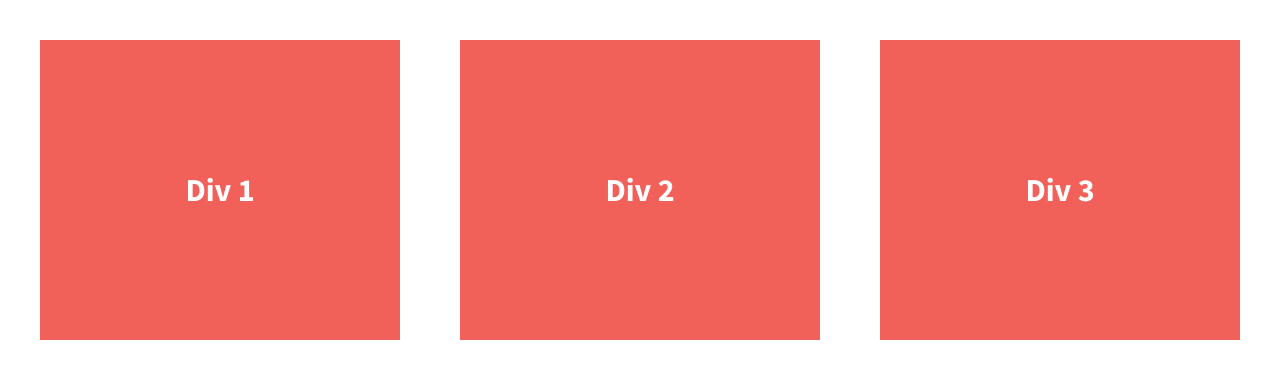
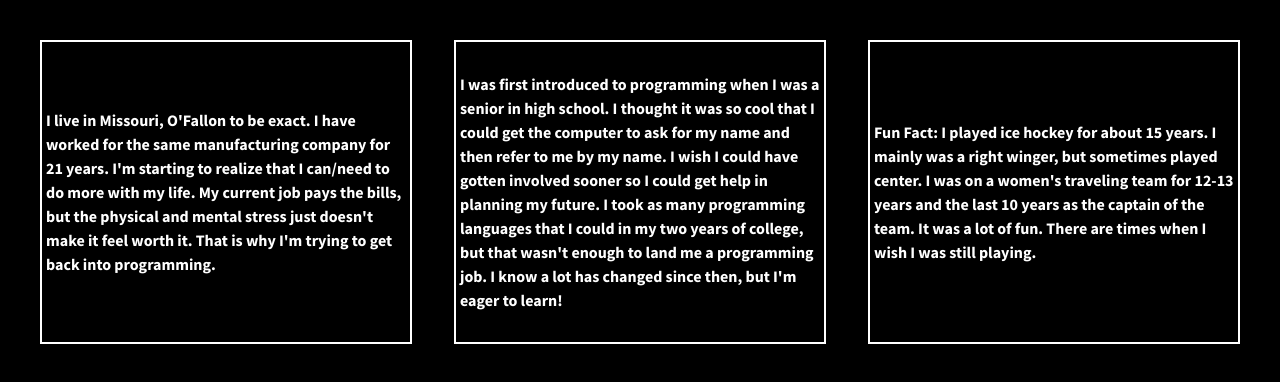
Before and after one commit to tnhn28/center-divs-flexbox, a plain HTML site: page index.html in a window 1280 px wide. Drawn offline with nearby package versions, Linux system fonts and the light colour scheme.

Commit message:
customized divs flexbox

```diff
--- a/css/main.css
+++ b/css/main.css
@@ -97,7 +97,7 @@ textarea {
 
 
 html {
-  background-color: #fff;
+  background-color: #000000;
   height: 100%;
 }
 
@@ -119,13 +119,15 @@ body {
   /*give the divs a width of 30%, add display:flex, set justify-content and align-items to center*/
   color: #fff;
   line-height: 1.5em;
-  font-size: 1.6em;
-  background-color: #f16059;
+  font-size: 0.8em;
+  border: 2px solid #fff;
   height: 300px;
   display: flex;
   width: 30%;
   justify-content: center;
   align-items: center;
+  padding-left: 4px;
+  padding-right: 4px;
 }
 
 
--- a/index.html
+++ b/index.html
@@ -23,13 +23,25 @@
 
         <section class="wrapper">
             <div class="div-1">
-                Div 1
+                <p>I live in Missouri, O'Fallon to be exact.  I have worked for the same manufacturing company for 21 years.
+                    I'm starting to realize that I can/need to do more with my life.  My current job pays the bills, but the
+                    physical and mental stress just doesn't make it feel worth it.  That is why I'm trying to get back into
+                    programming.
+                </p>
             </div>
             <div class="div-2">
-                Div 2
+                <p>I was first introduced to programming when I was a senior in high school. I thought it was so cool
+                    that I could get the computer to ask for my name and then refer to me by my name.  I wish I could
+                    have gotten involved sooner so I could get help in planning my future.  I took as many programming
+                    languages that I could in my two years of college, but that wasn't enough to land me a programming
+                    job. I know a lot has changed since then, but I'm eager to learn!
+                </p>
             </div>
             <div class="div-3">
-                Div 3
+                <p>Fun Fact: I played ice hockey for about 15 years.  I mainly was a right winger, but sometimes played
+                    center.  I was on a women's traveling team for 12-13 years and the last 10 years as the captain of
+                    the team.  It was a lot of fun.  There are times when I wish I was still playing.
+                </p>
             </div>
         </section>
 
```
